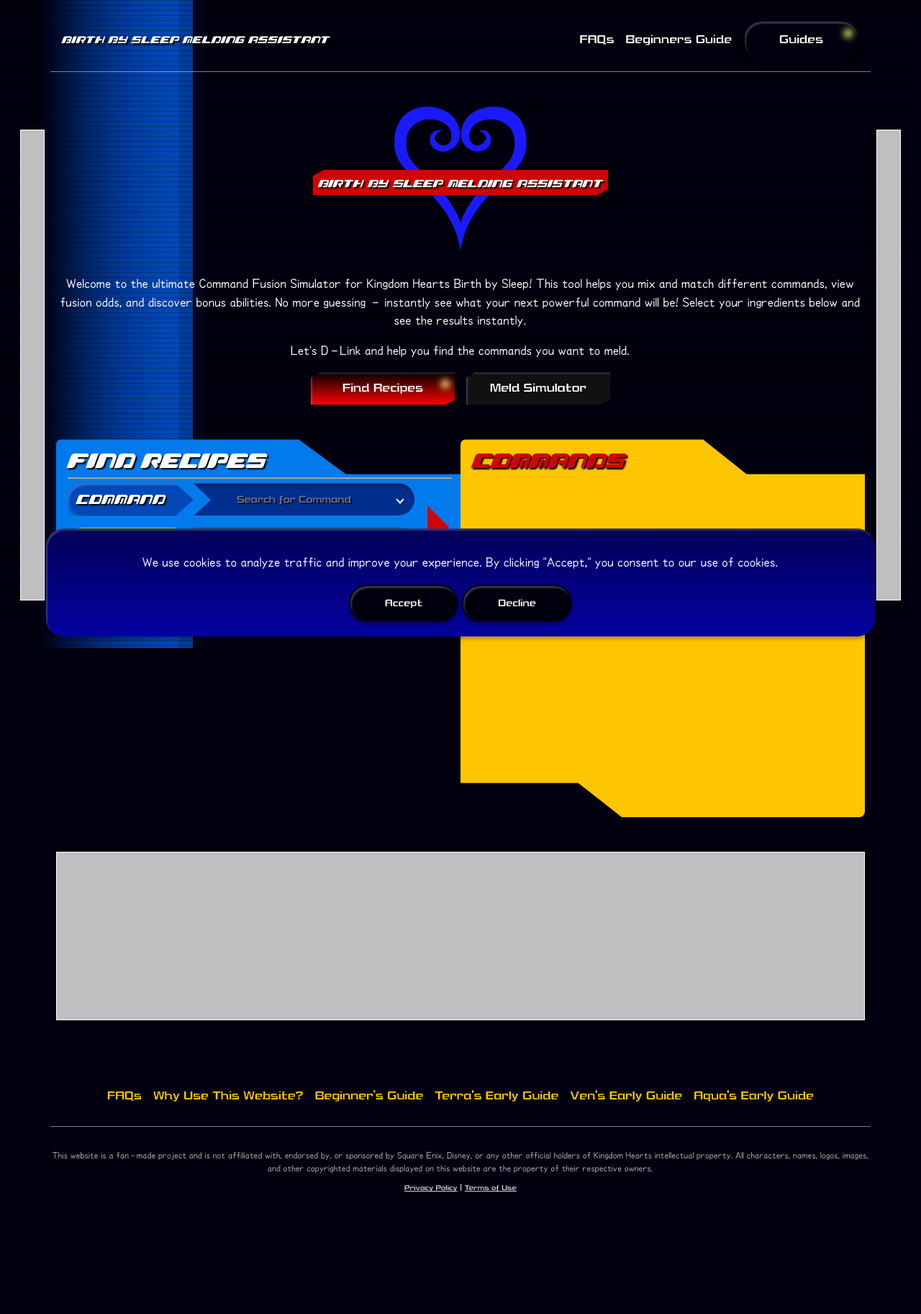
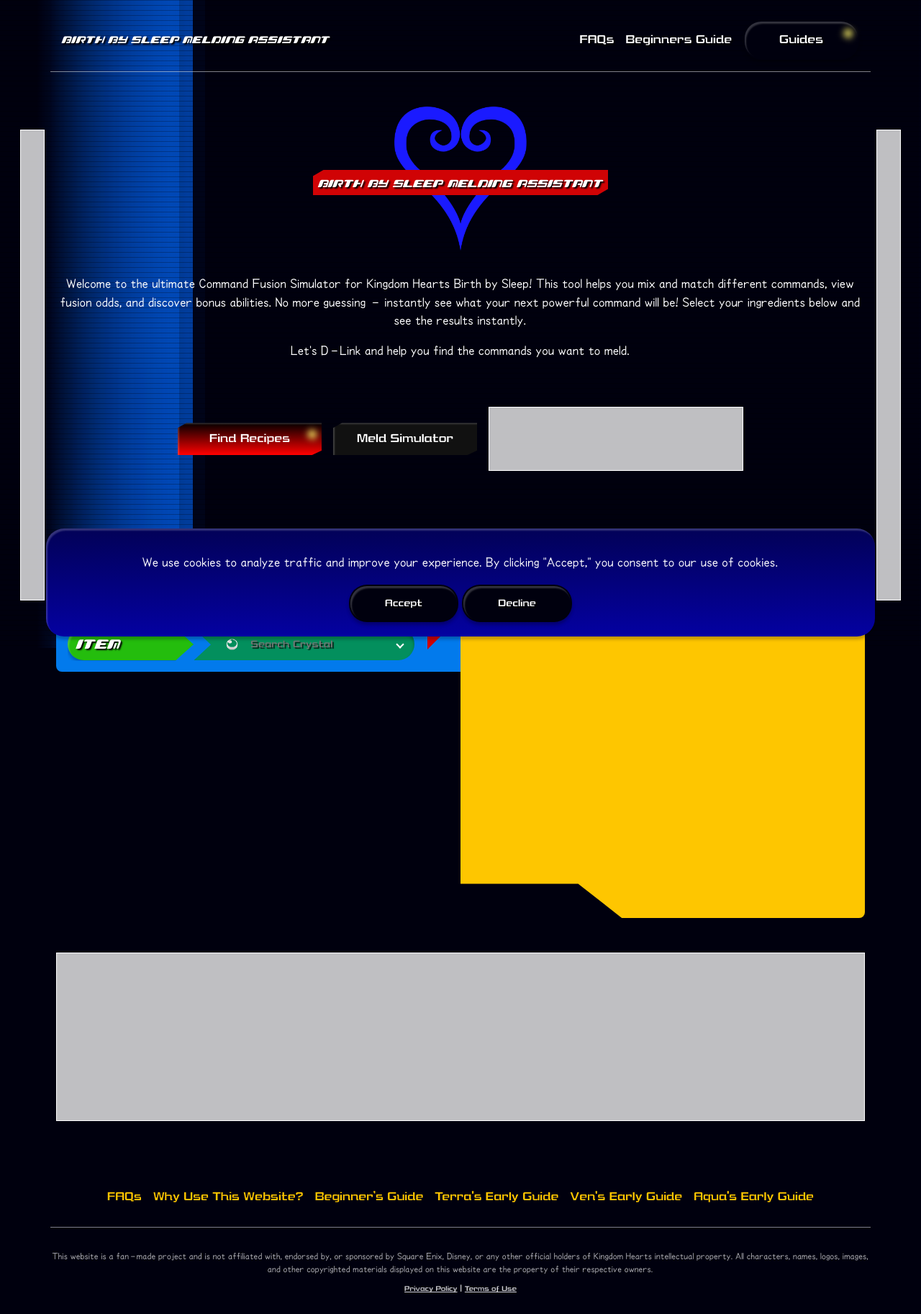
Before and after one commit to somaij/bbs-fusion-simulator, a Jekyll site: the page built from index.md, in a window 1280 px wide. Shown: the whole page at 72% size. Built offline with Jekyll 4.4.1, drawn with Linux system fonts in a browser that asks for light colours; comment, search, counter and statistics services are not loaded; before the commit the page ends 1685 px from its top, so only the background shows below that.

Commit message:
fixed banner

```diff
--- /dev/null
+++ b/_includes/adsense_above_calculator_fixed.html
@@ -0,0 +1,10 @@
+<script async src="https://pagead2.googlesyndication.com/pagead/js/adsbygoogle.js?client=ca-pub-7650631025891864"
+     crossorigin="anonymous"></script>
+<!-- Fixed above calculator -->
+<ins class="adsbygoogle"
+     style="display:inline-block;width:320px;height:50px"
+     data-ad-client="ca-pub-7650631025891864"
+     data-ad-slot="3695014681"></ins>
+<script>
+     (adsbygoogle = window.adsbygoogle || []).push({});
+</script>
--- a/index.md
+++ b/index.md
@@ -34,7 +34,9 @@
 
 </div>
 
-
+<div class="ad-wrapper">
+    {% include adsense_above_calculator_fixed.html %}
+</div>
 </div>
 <main id="commands-wrapper">
 <section id="meld-menu">
```
